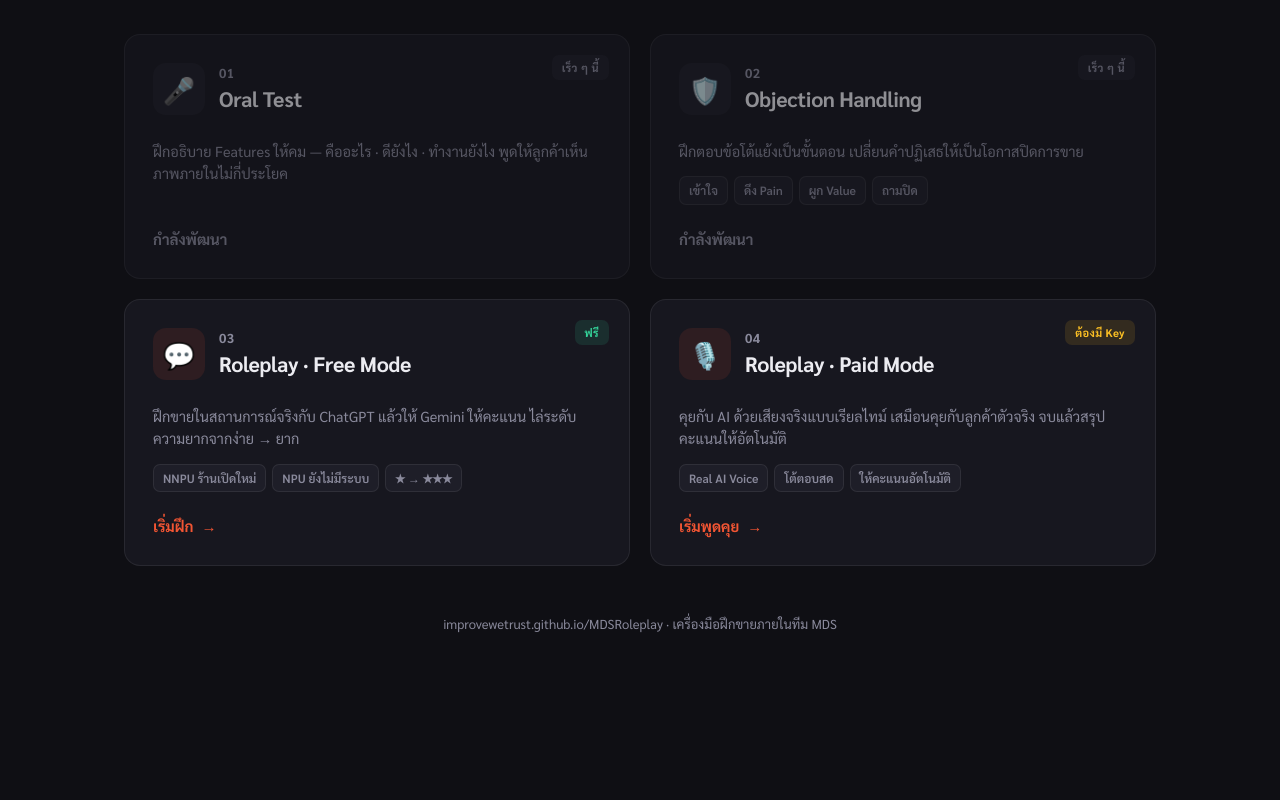
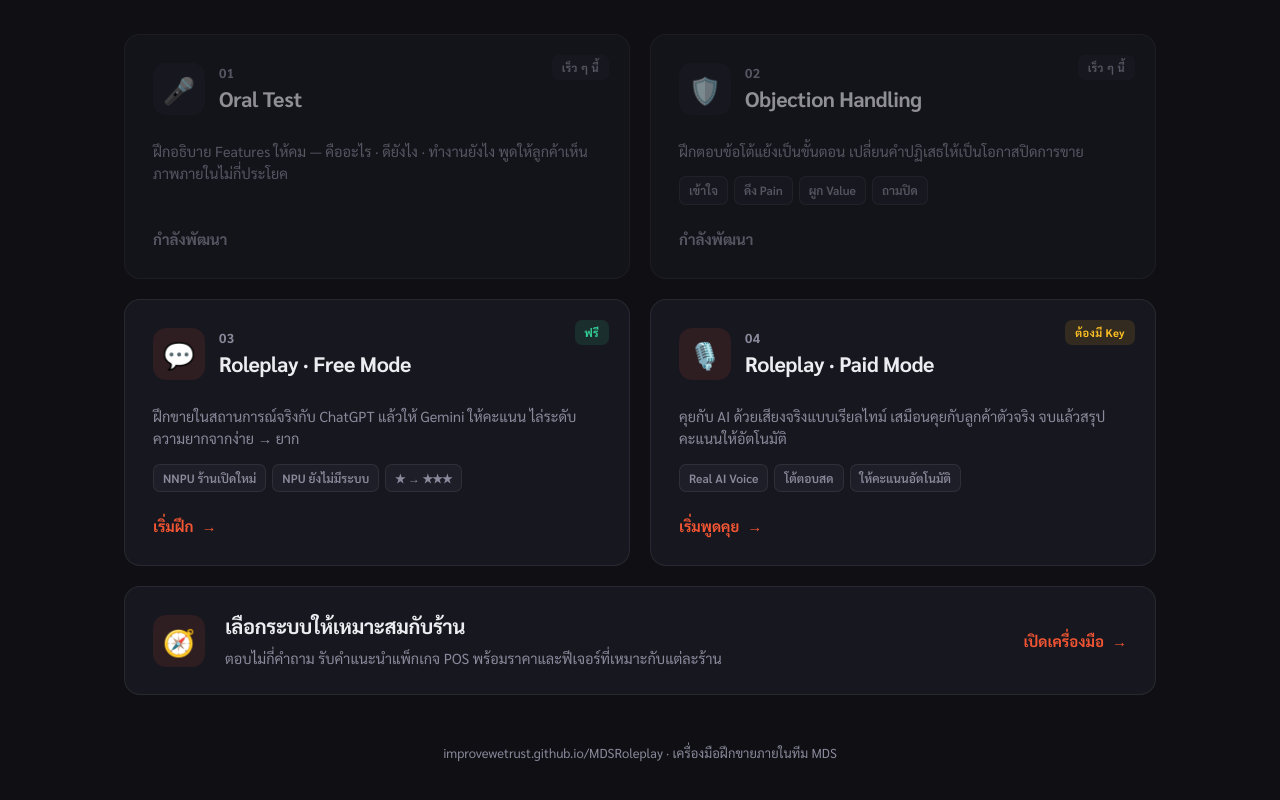
Before and after one commit to improvewetrust/MDSRoleplay, a plain HTML site: page index.html in a window 1280 px wide. Shown: the part 344-1144 px from the top of the page. Before the commit the page ends 1059 px from the top, so only its background shows below. Drawn offline with Linux system fonts and the light colour scheme.

Commit message:
Add Wongnai POS Advisor banner link to landing page
Co-Authored-By: Claude Opus 4.8 <noreply@anthropic.com>

```diff
--- a/index.html
+++ b/index.html
@@ -116,6 +116,29 @@
     .card.soon .ic { background: var(--surface-2); }
     .card.soon .go { color: var(--text-2); }
 
+    /* wide tool banner */
+    .tool-banner {
+      display: flex; align-items: center; gap: 20px;
+      margin-top: 20px; padding: 24px 28px;
+      background: var(--surface); border: 1px solid var(--border);
+      border-radius: var(--radius);
+      transition: border-color .15s, transform .15s, box-shadow .15s;
+    }
+    .tool-banner:hover {
+      border-color: var(--border-h); transform: translateY(-3px);
+      box-shadow: 0 14px 40px rgba(0,0,0,.35);
+    }
+    .tool-banner .ic { flex: none; }
+    .tool-banner .tb-text { flex: 1; min-width: 0; }
+    .tool-banner h2 { font-size: 20px; font-weight: 700; letter-spacing: -.3px; }
+    .tool-banner p { color: var(--text-2); font-size: 14.5px; margin-top: 5px; }
+    .tool-banner .go { margin-top: 0; flex: none; }
+    .tool-banner .tag { position: static; }
+    @media (max-width: 560px) {
+      .tool-banner { flex-wrap: wrap; }
+      .tool-banner .go { width: 100%; }
+    }
+
     footer {
       margin-top: 48px; text-align: center;
       font-size: 13px; color: var(--text-2);
@@ -196,6 +219,15 @@
 
     </div>
 
+    <a class="tool-banner" href="https://improvewetrust.github.io/Wongnai-POS-Product/" target="_blank" rel="noopener">
+      <div class="ic">🧭</div>
+      <div class="tb-text">
+        <h2>เลือกระบบให้เหมาะสมกับร้าน</h2>
+        <p>ตอบไม่กี่คำถาม รับคำแนะนำแพ็กเกจ POS พร้อมราคาและฟีเจอร์ที่เหมาะกับแต่ละร้าน</p>
+      </div>
+      <span class="go">เปิดเครื่องมือ <span class="arrow">→</span></span>
+    </a>
+
     <footer>
       improvewetrust.github.io/MDSRoleplay · เครื่องมือฝึกขายภายในทีม MDS
     </footer>
```
